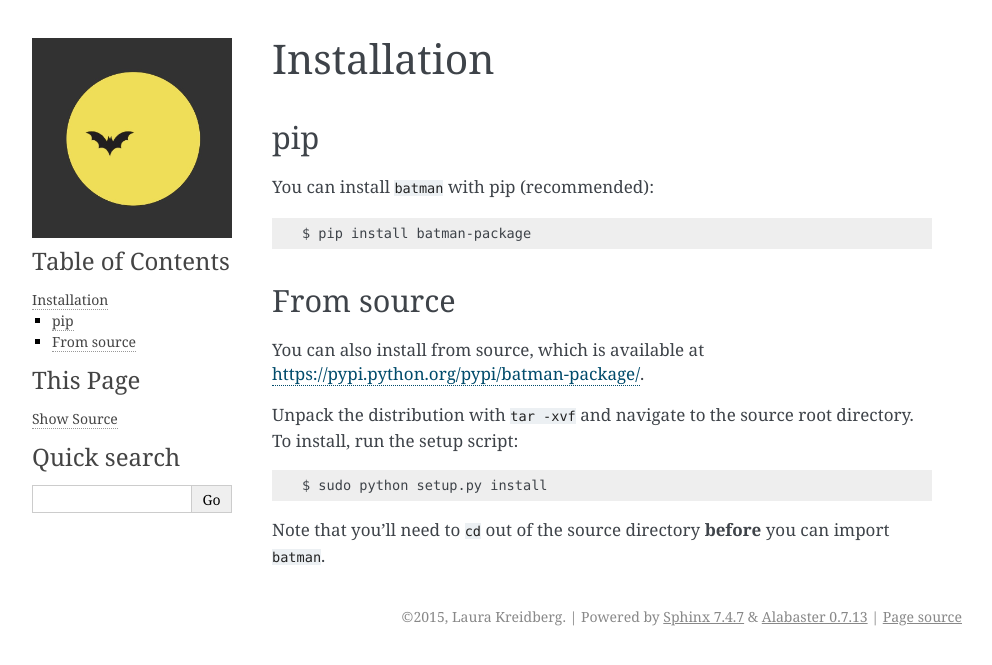
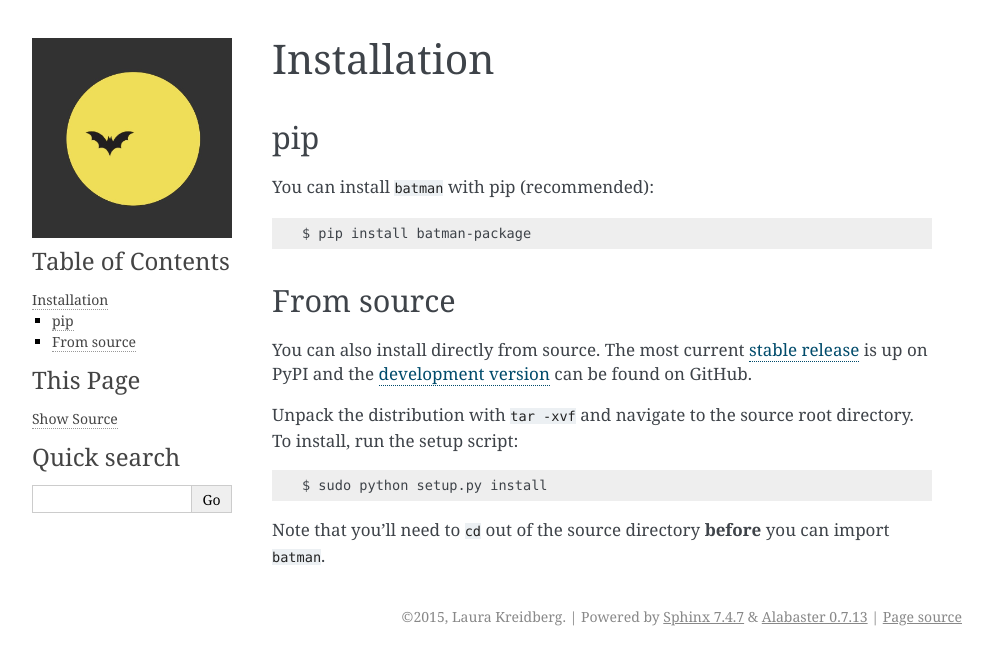
Before and after one commit to lkreidberg/batman, a Sphinx documentation site: the page built from docs/installation.rst, in a window 1280 px wide. Shown: the top 665 px of the page, without its empty margins (148-1140 px from the left). Built offline with Sphinx 7.4.7, drawn with Linux system fonts in a browser that asks for light colours.

Commit message:
update install info

```diff
--- a/docs/index.rst
+++ b/docs/index.rst
@@ -12,6 +12,7 @@ batman: |br| Bad-Ass Transit Model cAlculatioN
 
 The ``batman`` package for Python makes super fast calculation of transit light curves easy.
 
+The package supports quadratic and nonlinear limb-darkening, as well as custom user-specified profiles. The lion’s share of the computation is done with C extension modules, so it is very fast. ``batman`` is parallelized with OpenMP and compatible with Python 2-3.
 
 Contents:
 
--- a/docs/installation.rst
+++ b/docs/installation.rst
@@ -12,7 +12,7 @@ You can install ``batman`` with pip (recommended):
 
 From source
 -----------
-You can also install from source, which is available at https://pypi.python.org/pypi/batman-package/.
+You can also install directly from source. The most current `stable release <https://pypi.python.org/pypi/batman-package/>`_ is up on PyPI and the `development version <https://github.com/lkreidberg/batman>`_ can be found on GitHub.
 
 
 Unpack the distribution with ``tar -xvf`` and navigate to the source root directory.  To install, run the setup script:
```
